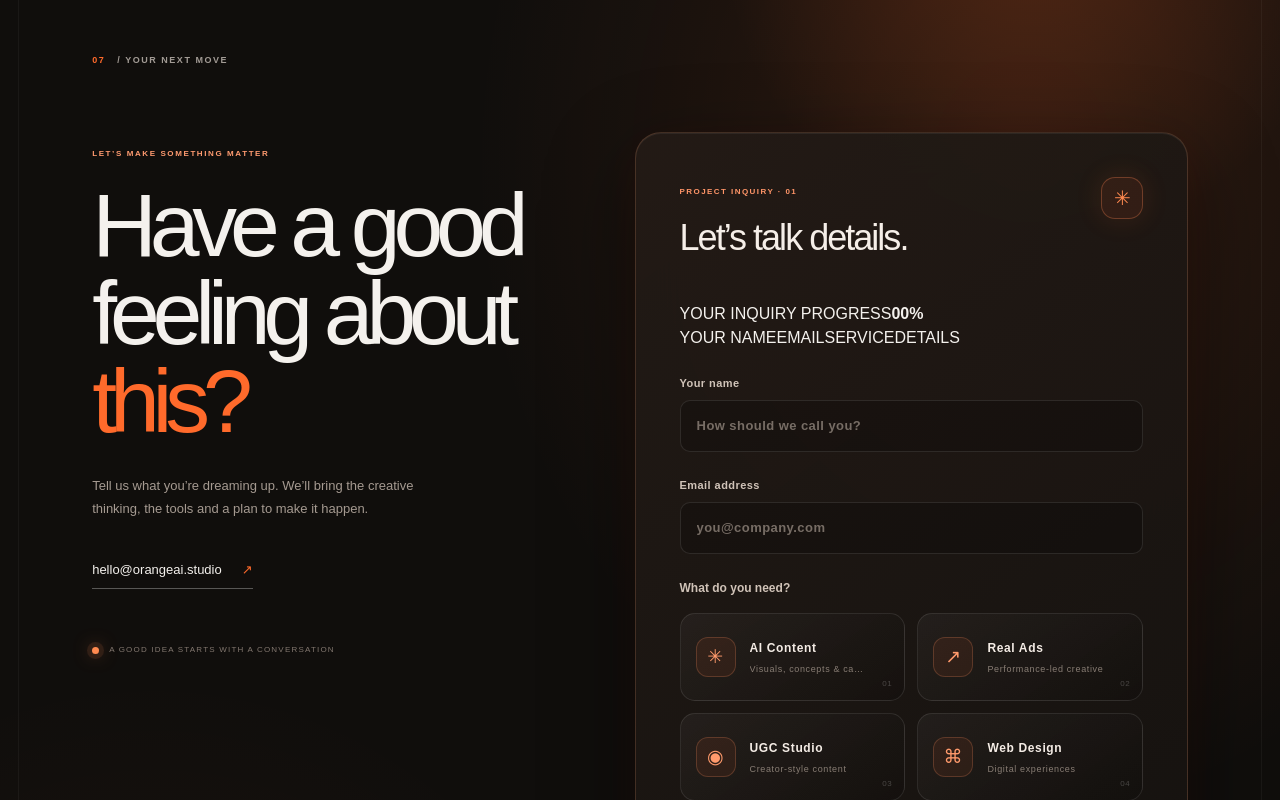
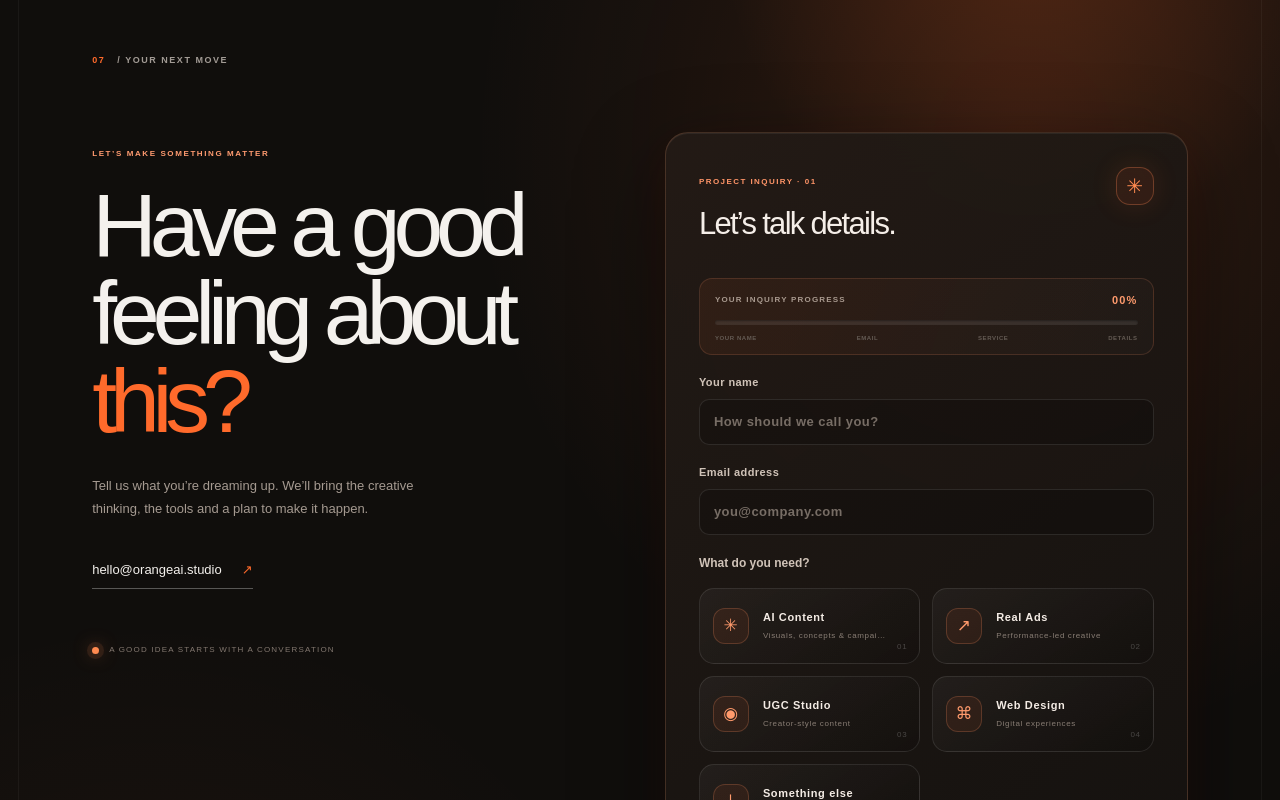
Before and after one commit to MohammadMatinMahdavi/orange, a Next.js app: page / in a window 1280 px wide. Shown: the part 7040-7840 px from the top of the page. Built offline with nearby package versions, Linux system fonts and the light colour scheme.

Commit message:
Refine inquiry form size and add progress styling

```diff
--- a/app/globals.css
+++ b/app/globals.css
@@ -1444,3 +1444,95 @@ body::before {
   .service-picker-grid { grid-template-columns: 1fr; gap: 9px; }
   .contact-form .service-choice { min-height: 76px; }
 }
+
+
+/* Compact the inquiry card while keeping its custom service selector generous. */
+.contact-layout {
+  grid-template-columns: .9fr .95fr;
+  gap: clamp(38px, 6vw, 78px);
+}
+.contact-form {
+  padding: clamp(25px, 2.6vw, 36px);
+  gap: 19px;
+  border-radius: 23px;
+}
+.form-card-heading h3 { font-size: clamp(25px, 2.5vw, 31px); }
+.form-spark { width: 38px; height: 38px; }
+.contact-form .service-choice {
+  min-height: 76px;
+  padding: 12px 31px 12px 13px;
+}
+.service-choice-icon {
+  flex-basis: 36px;
+  width: 36px;
+  height: 36px;
+  font-size: 17px;
+}
+.service-choice-copy b { font-size: 11px; }
+.service-choice-copy small { font-size: 8px; }
+.contact-form input,
+.contact-form textarea { padding: 12px 14px; }
+.contact-form textarea { min-height: 98px; }
+.contact-form .form-submit { padding: 17px 20px; }
+
+.inquiry-progress {
+  padding: 13px 15px 11px;
+  border: 1px solid rgba(255,151,104,.16);
+  border-radius: 13px;
+  background: linear-gradient(110deg, rgba(255,106,43,.075), rgba(255,255,255,.018));
+}
+.inquiry-progress-meta,
+.inquiry-progress-steps {
+  display: flex;
+  align-items: center;
+  justify-content: space-between;
+  gap: 8px;
+}
+.inquiry-progress-meta {
+  color: #a99a8f;
+  font-size: 8px;
+  font-weight: 800;
+  letter-spacing: .15em;
+}
+.inquiry-progress-meta b {
+  color: #ff9b6d;
+  font-size: 11px;
+  font-variant-numeric: tabular-nums;
+}
+.inquiry-progress-track {
+  height: 5px;
+  margin: 11px 0 9px;
+  overflow: hidden;
+  border-radius: 99px;
+  background: rgba(255,255,255,.09);
+  box-shadow: inset 0 1px 2px rgba(0,0,0,.35);
+}
+.inquiry-progress-track span {
+  display: block;
+  height: 100%;
+  border-radius: inherit;
+  background: linear-gradient(90deg, #d94b1b, #ff7138 65%, #ffc09a);
+  box-shadow: 0 0 13px rgba(255,106,43,.55);
+  transition: width .45s cubic-bezier(.2,.75,.2,1);
+}
+.inquiry-progress-steps span {
+  color: #655b54;
+  font-size: 6px;
+  font-weight: 800;
+  letter-spacing: .1em;
+  transition: color .2s ease;
+}
+.inquiry-progress-steps span.is-complete { color: #ffad83; }
+@media (max-width: 900px) {
+  .contact-layout { grid-template-columns: 1fr 1fr; gap: 4%; }
+  .contact-form { padding: 23px; }
+}
+@media (max-width: 640px) {
+  .contact-layout { grid-template-columns: 1fr; gap: 38px; }
+  .contact-form { padding: 22px 18px; gap: 18px; }
+  .contact-form .service-choice { min-height: 70px; }
+  .inquiry-progress-steps span { font-size: 6px; }
+}
+@media (prefers-reduced-motion: reduce) {
+  .inquiry-progress-track span { transition: none; }
+}
```
